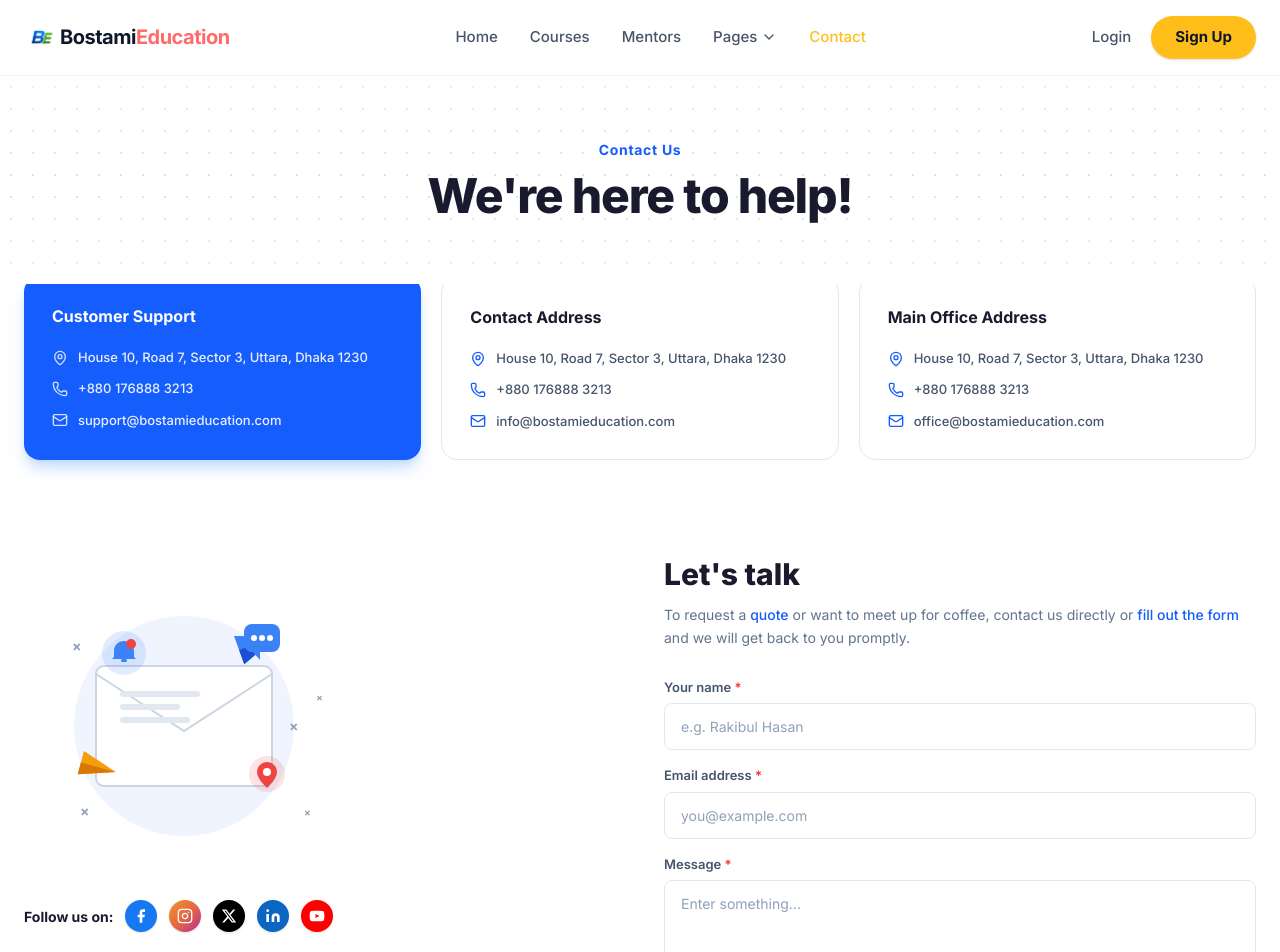
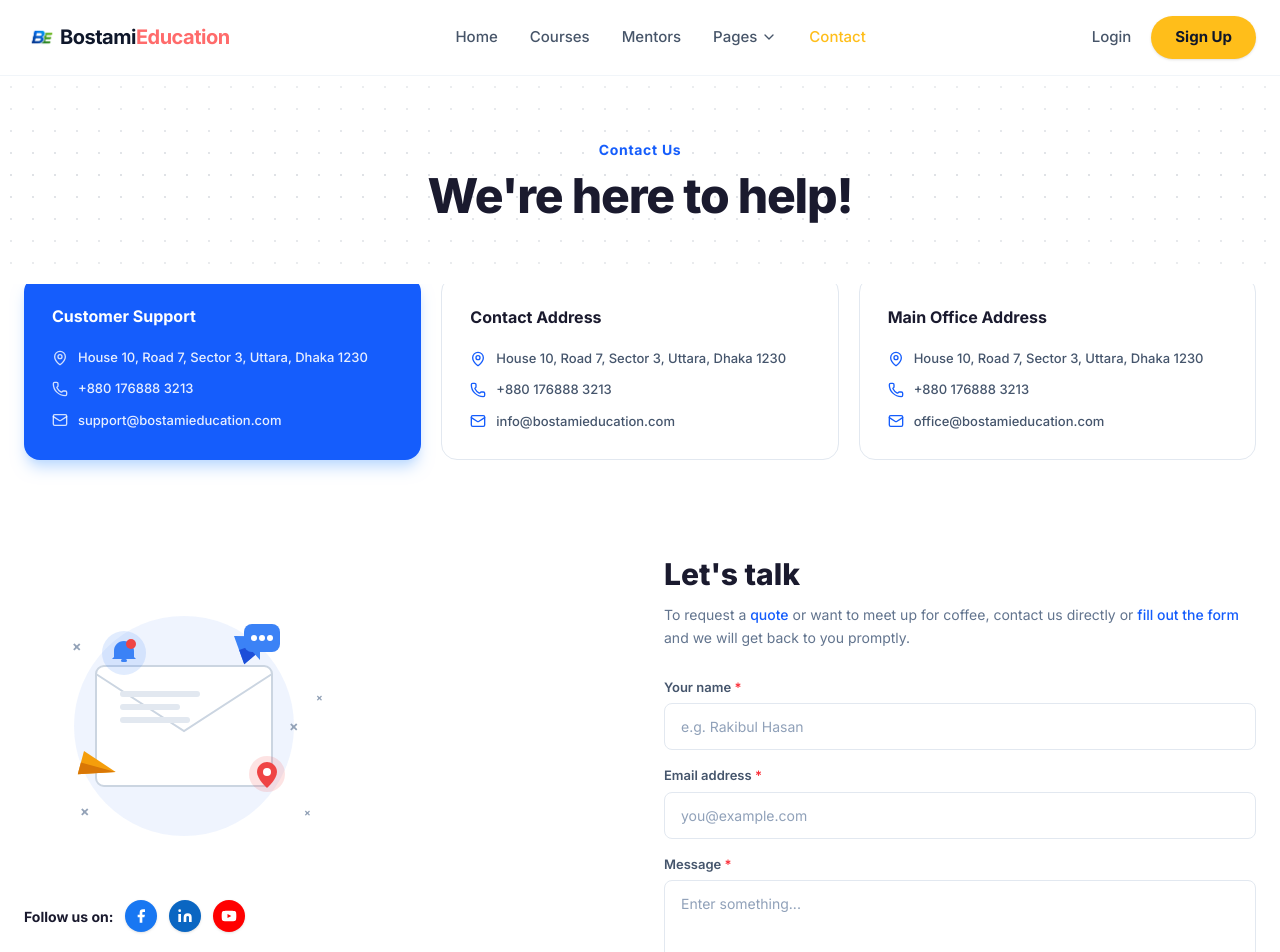
Before and after one commit to Rakibul-Hasan-max/bostamieducation, a Next.js app: page /contact in a window 1280 px wide. Shown: the top 952 px of the page. Built offline with nearby package versions, Linux system fonts and the light colour scheme.

Commit message:
fix: remove Instagram and X (Twitter) links from contact page social section

```diff
--- a/src/app/contact/page.tsx
+++ b/src/app/contact/page.tsx
@@ -43,28 +43,6 @@ const socials = [
     svg: (
       <svg viewBox="0 0 24 24" fill="currentColor" className="h-4 w-4">
         <path d="M18 2h-3a5 5 0 0 0-5 5v3H7v4h3v8h4v-8h3l1-4h-4V7a1 1 0 0 1 1-1h3z" />
-      </svg>
-    ),
-  },
-  {
-    label: "Instagram",
-    href: "https://www.instagram.com/bostamieducation",
-    color: "bg-gradient-to-br from-[#f09433] via-[#e6683c] to-[#bc1888]",
-    svg: (
-      <svg viewBox="0 0 24 24" fill="none" stroke="currentColor" strokeWidth="2" strokeLinecap="round" strokeLinejoin="round" className="h-4 w-4">
-        <rect x="2" y="2" width="20" height="20" rx="5" ry="5" />
-        <path d="M16 11.37A4 4 0 1 1 12.63 8 4 4 0 0 1 16 11.37z" />
-        <line x1="17.5" y1="6.5" x2="17.51" y2="6.5" />
-      </svg>
-    ),
-  },
-  {
-    label: "X (Twitter)",
-    href: "https://twitter.com/bostamiedu",
-    color: "bg-[#000000]",
-    svg: (
-      <svg viewBox="0 0 24 24" fill="currentColor" className="h-4 w-4">
-        <path d="M18.244 2.25h3.308l-7.227 8.26 8.502 11.24H16.17l-5.214-6.817L4.99 21.75H1.68l7.73-8.835L1.254 2.25H8.08l4.713 6.231zm-1.161 17.52h1.833L7.084 4.126H5.117z" />
       </svg>
     ),
   },
```
